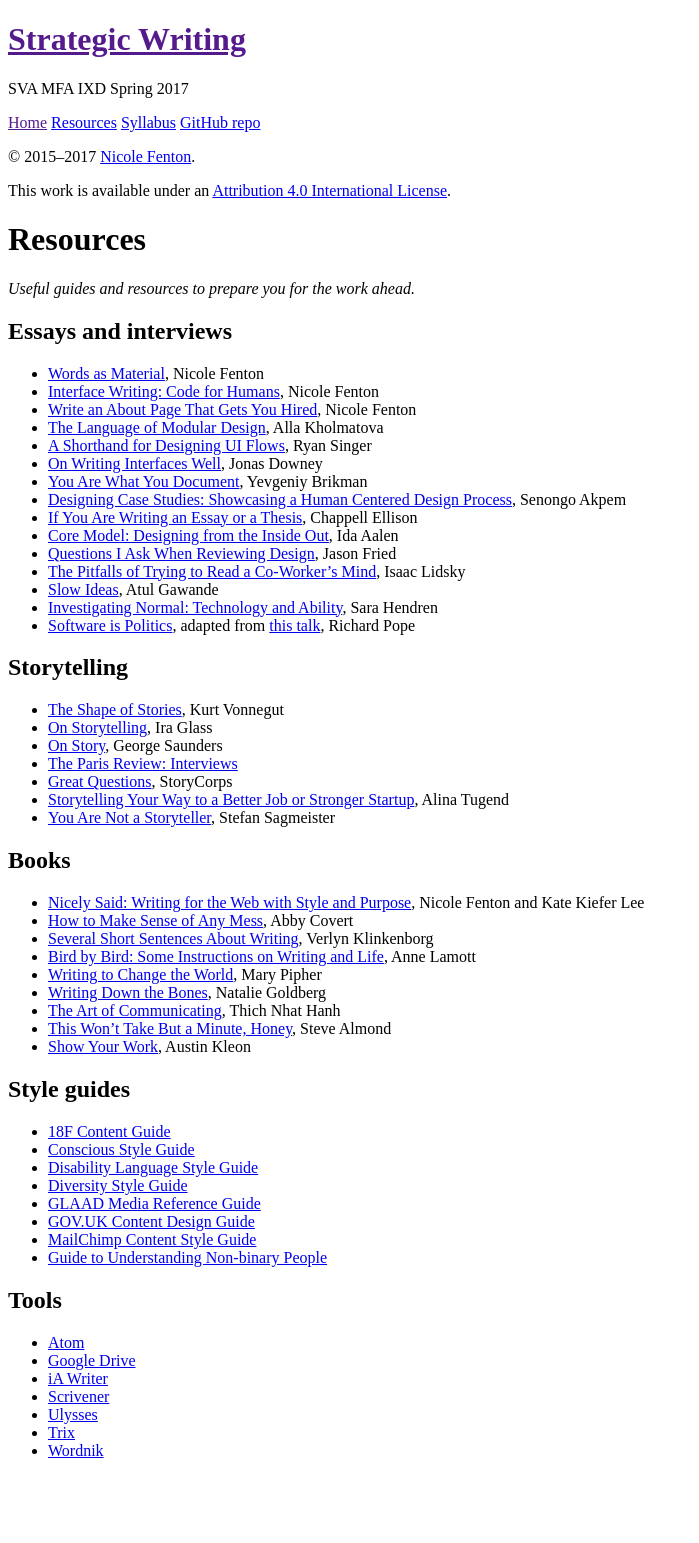
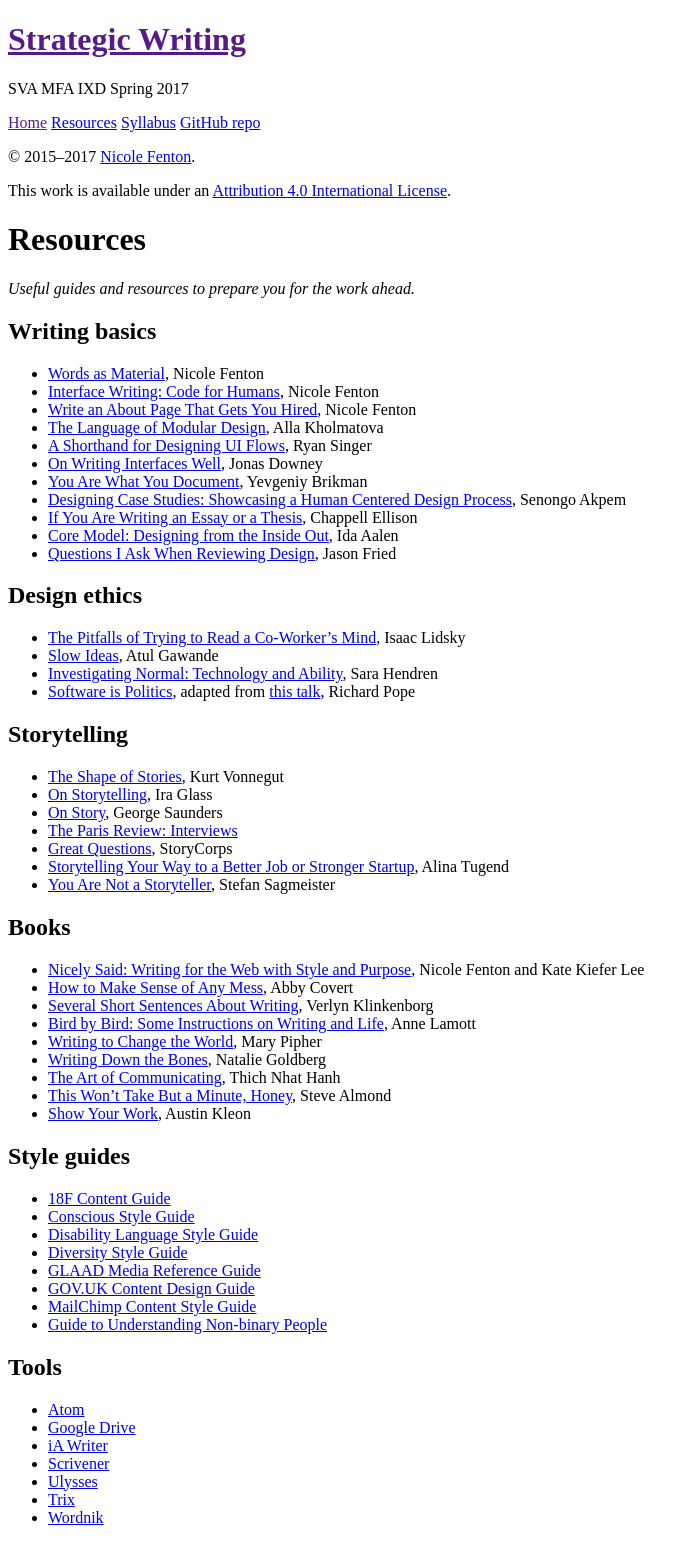
Before and after one commit to nicoleslaw/strategicwriting, a Jekyll site: the page built from resources.md, in a window 1280 px wide. Shown: the whole page, without its empty margins (0-699 px from the left). Built offline with Jekyll 4.4.1, drawn with Linux system fonts in a browser that asks for light colours; before the commit the page ends 1476 px from its top, so only the background shows below that.

Commit message:
Adds new section heads

```diff
--- a/resources.md
+++ b/resources.md
@@ -5,7 +5,7 @@ title: Resources
 
 _Useful guides and resources to prepare you for the work ahead._
 
-## Essays and interviews
+## Writing basics
 * [Words as Material](http://nicolefenton.com/words-as-material/), Nicole Fenton
 * [Interface Writing: Code for Humans](http://nicolefenton.com/interface-writing/), Nicole Fenton
 * [Write an About Page That Gets You Hired](http://99u.com/articles/51669/how-to-write-about-me-section), Nicole Fenton
@@ -17,6 +17,8 @@ _Useful guides and resources to prepare you for the work ahead._
 * [If You Are Writing an Essay or a Thesis](https://medium.com/@chappelltracker/if-you-are-writing-an-essay-or-a-thesis-7e6e0eaeedef#.mo9vm7mka), Chappell Ellison
 * [Core Model: Designing from the Inside Out](http://alistapart.com/article/the-core-model-designing-inside-out-for-better-results), Ida Aalen
 * [Questions I Ask When Reviewing Design](https://signalvnoise.com/posts/3024-questions-i-ask-when-reviewing-a-design), Jason Fried
+
+## Design ethics
 * [The Pitfalls of Trying to Read a Co-Worker’s Mind](https://www.nytimes.com/2016/12/29/business/the-pitfalls-of-trying-to-read-a-co-workers-mind.html), Isaac Lidsky
 * [Slow Ideas](http://www.newyorker.com/magazine/2013/07/29/slow-ideas), Atul Gawande
 * [Investigating Normal: Technology and Ability](https://vimeo.com/134764010), Sara Hendren
```
